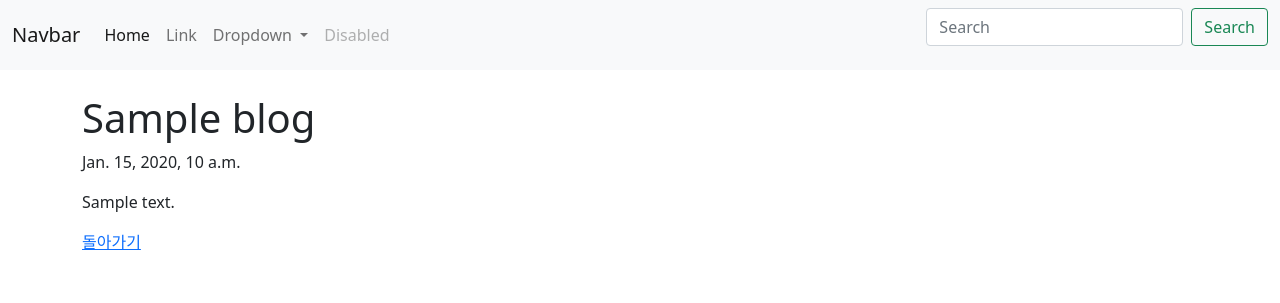
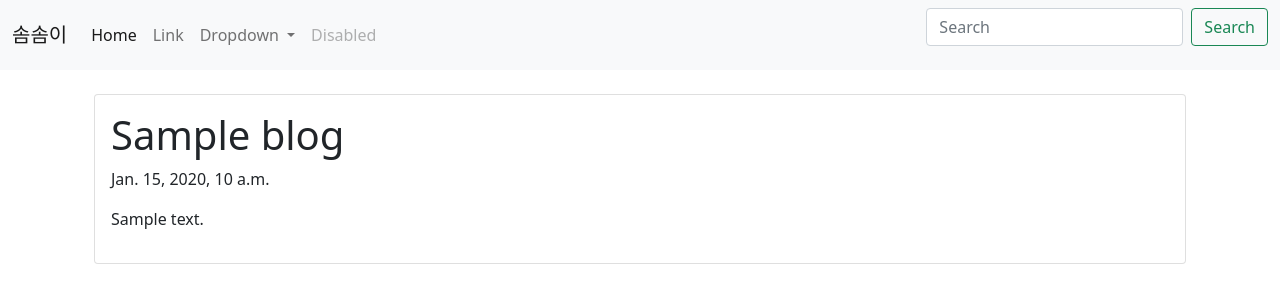
Before and after one commit to kimwoongasd/Board, a Django app: template main/templates/detail.html in a window 1280 px wide. Shown: the top 303 px of the page. Run offline with Django 3.2, Linux system fonts and the light colour scheme; the template is opened without the code that fills it: most values are stand-ins (such as "Sample title", 1, 10 or a date in 2020).

Commit message:
design modify

```diff
--- a/main/templates/base.html
+++ b/main/templates/base.html
@@ -7,14 +7,14 @@
 <body>
     <nav class="navbar navbar-expand-lg navbar-light bg-light">
         <div class="container-fluid">
-            <a class="navbar-brand" href="#">Navbar</a>
+            <a class="navbar-brand" href="#">솜솜이</a>
             <button class="navbar-toggler" type="button" data-bs-toggle="collapse" data-bs-target="#navbarSupportedContent" aria-controls="navbarSupportedContent" aria-expanded="false" aria-label="Toggle navigation">
                 <span class="navbar-toggler-icon"></span>
             </button>
             <div class="collapse navbar-collapse" id="navbarSupportedContent">
                 <ul class="navbar-nav me-auto mb-2 mb-lg-0">
                     <li class="nav-item">
-                        <a class="nav-link active" aria-current="page" href="#">Home</a>
+                        <a class="nav-link active" aria-current="page" href="{% url 'home' %}">Home</a>
                     </li>
                     <li class="nav-item">
                         <a class="nav-link" href="#">Link</a>
--- a/main/templates/detail.html
+++ b/main/templates/detail.html
@@ -1,12 +1,15 @@
 {% extends 'base.html' %}
 
 {% block content %}
-
-    <h1>{{ blog.title }}</h1>
-    <p>{{ blog.pub_date }}</p>
-    <p>{{ blog.body }}</p>
+<div class="container">
+    <div class="card">
+        <div class="card-body">
+            <h1>{{ blog.title }}</h1>
+            <p>{{ blog.pub_date }}</p>
+            <p>{{ blog.body }}</p>
+        </div>
+    </div>
+</div>
 
 
-    <a href="{% url 'home' %}">돌아가기</a>
-
 {% endblock %}
```
